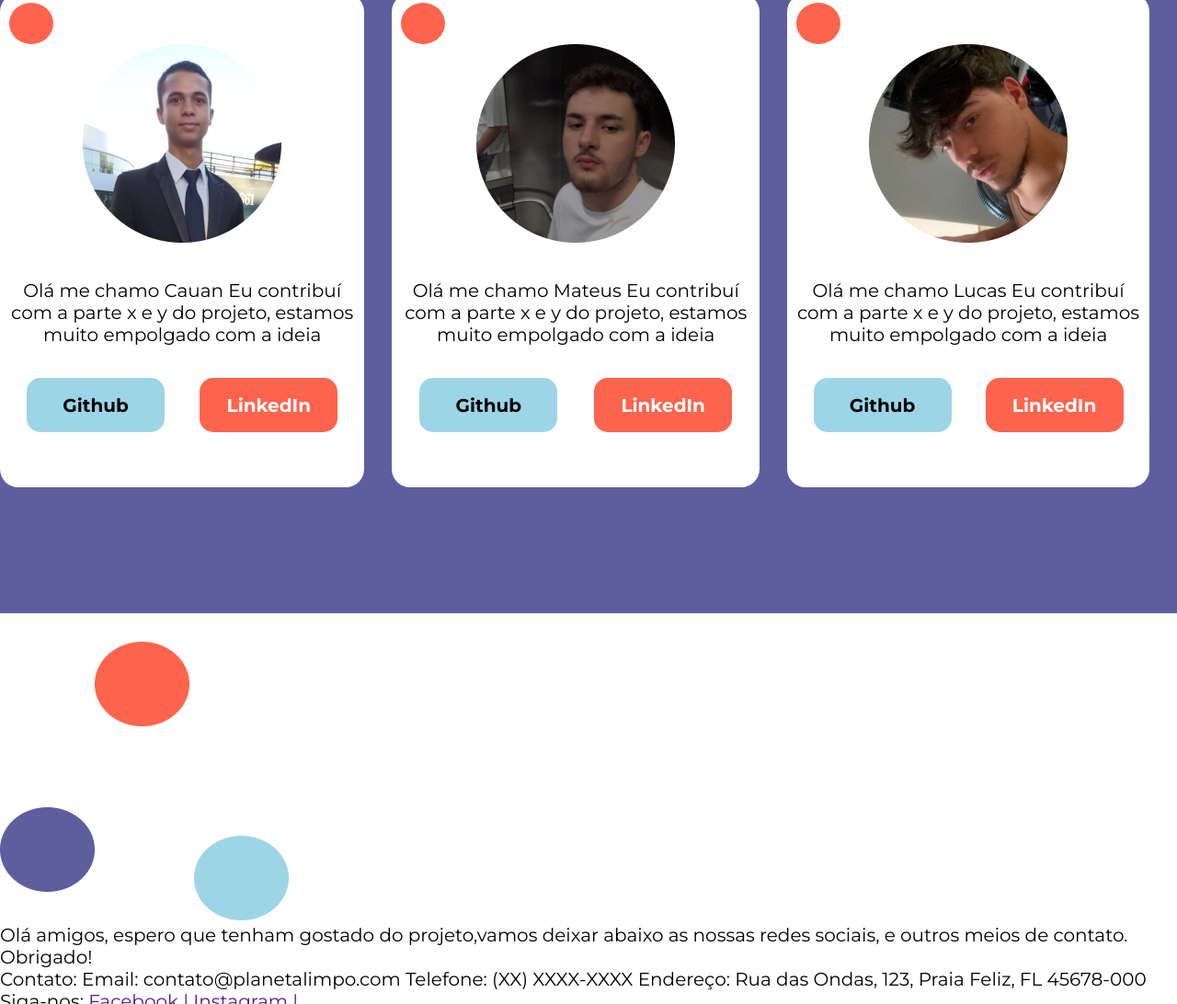
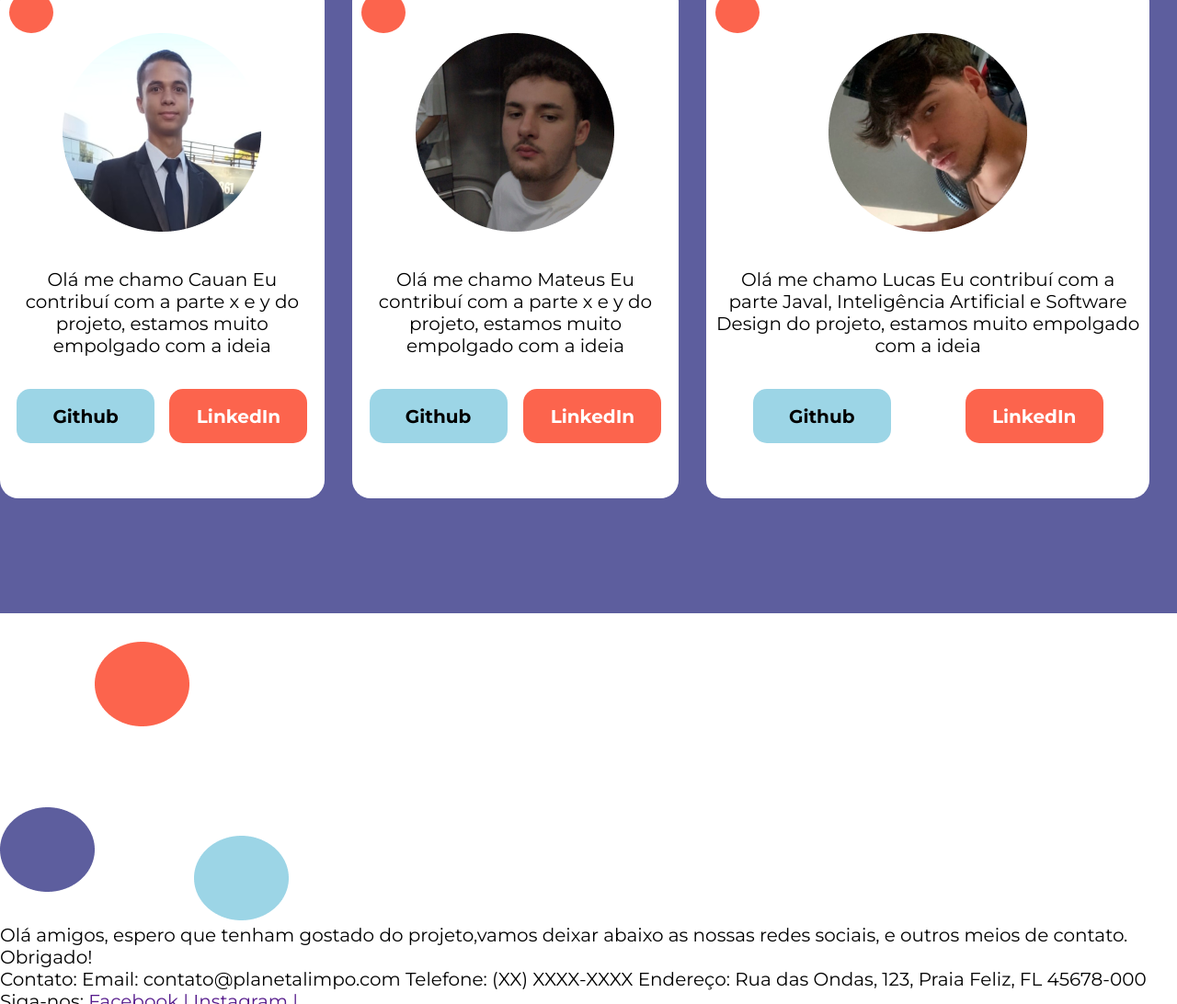
Before and after one commit to mateush-souza/gs-BlueMarine-Tech, a plain HTML site: page index.html in a window 1280 px wide. Shown: the part 5569-6661 px from the top of the page at 92% size. Drawn offline with Linux system fonts and the light colour scheme.

Commit message:
Commit About Me

```diff
--- a/index.html
+++ b/index.html
@@ -239,7 +239,7 @@
                             height="216px"
                         />
                     </div>
-                    <p class="description-cards">Olá me chamo Lucas Eu contribuí com a parte x e y do projeto, estamos muito empolgado com a ideia</p>
+                    <p class="description-cards">Olá me chamo Lucas Eu contribuí com a parte Javal, Inteligência Artificial e Software Design do projeto, estamos muito empolgado com a ideia</p>
                     <div class="btn-container-cards">
                         <a class="github-btn" href="https://github.com/lucasdafialho">Github</a>
                         <a class="linkedin-btn" href="https://www.linkedin.com/in/lucas-fialho-0389932ab/">LinkedIn</a>
```
